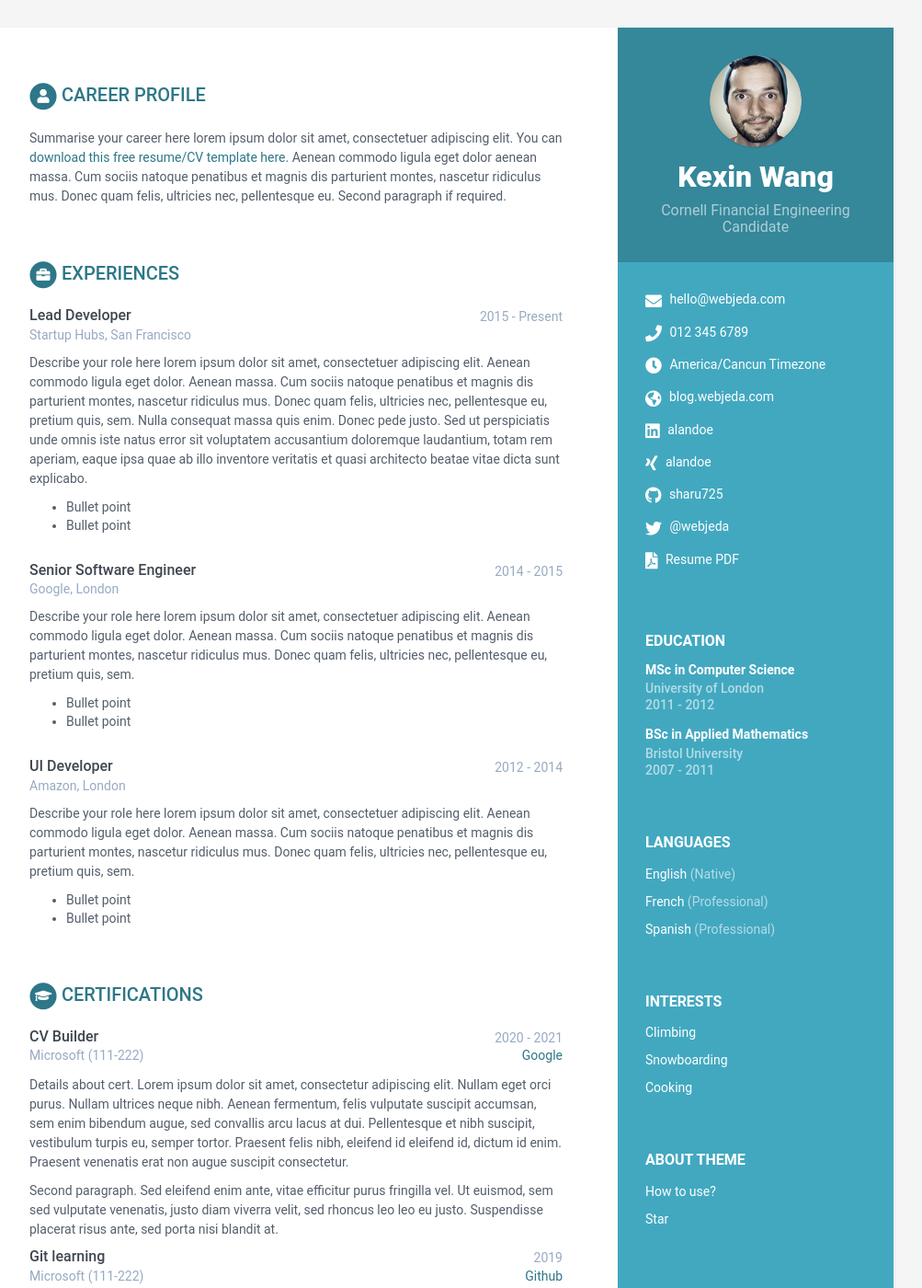
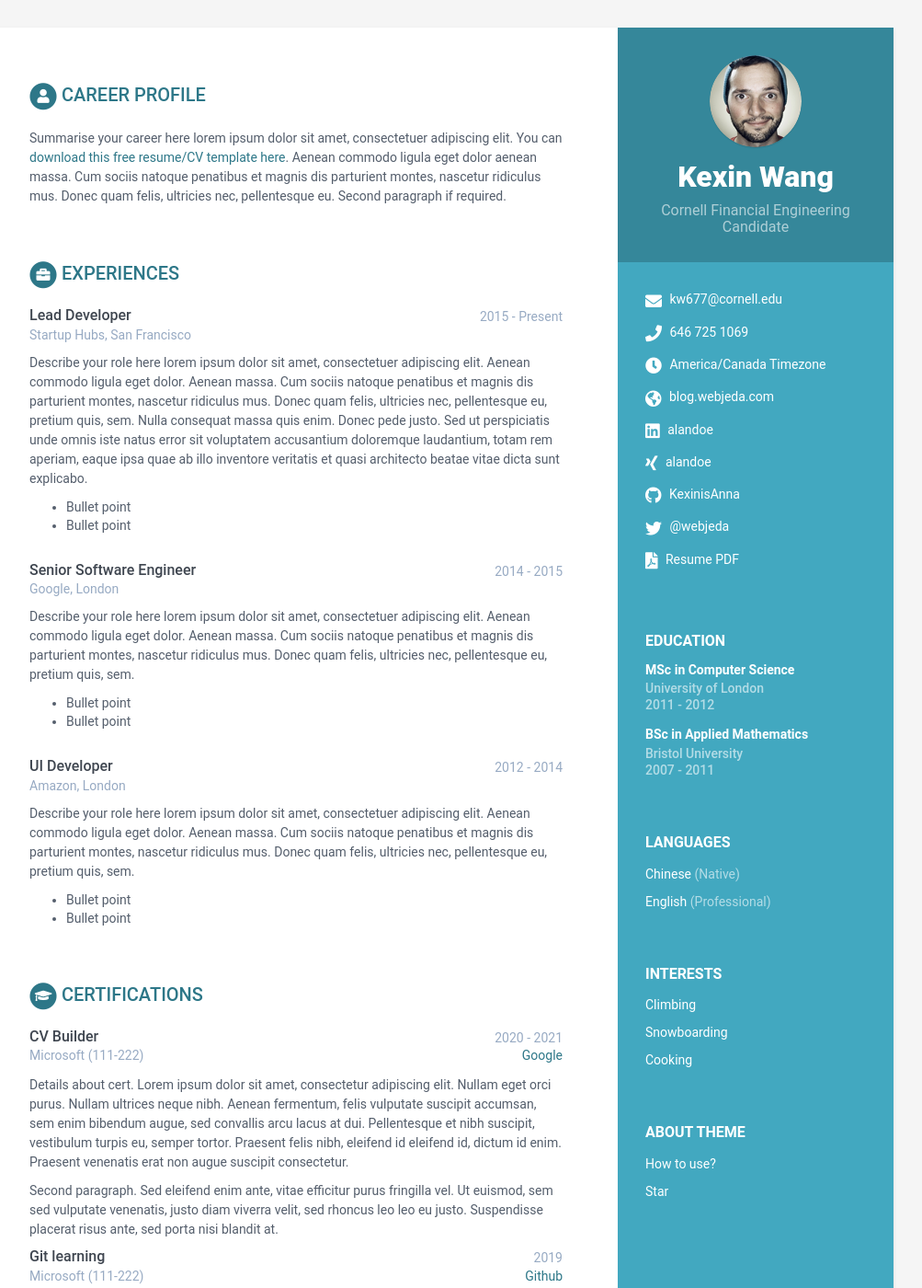
Before and after one commit to KexinisAnna/KexinisAnna.github.io, a Jekyll site: the page built from index.html, in a window 1280 px wide and 1400 px high. Shown: the whole window at 92% size, without its empty margins (168-1171 px from the left). Built offline with Jekyll 4.4.1, drawn with Linux system fonts in a browser that asks for light colours.

Commit message:
Update data.yml

```diff
--- a/_data/data.yml
+++ b/_data/data.yml
@@ -13,14 +13,14 @@ sidebar:
     avatar: profile.png  #place a 100x100 picture inside /assets/images/ folder and provide the name of the file below
 
     # Sidebar links
-    email: hello@webjeda.com
-    phone: 012 345 6789
-    timezone: America/Cancun Timezone
+    email: kw677@cornell.edu
+    phone: 646 725 1069
+    timezone: America/Canada Timezone
     citizenship:
     website: blog.webjeda.com #do not add http://
     linkedin: alandoe
     xing: alandoe
-    github: sharu725
+    github: KexinisAnna
     telegram: # add your nickname without '@' sign
     gitlab:
     bitbucket:
@@ -33,13 +33,10 @@ sidebar:
     languages:
       title: Languages
       info:
-        - idiom: English
+        - idiom: Chinese
           level: Native
 
-        - idiom: French
-          level: Professional
-
-        - idiom: Spanish
+        - idiom: English
           level: Professional
 
     interests:
```
